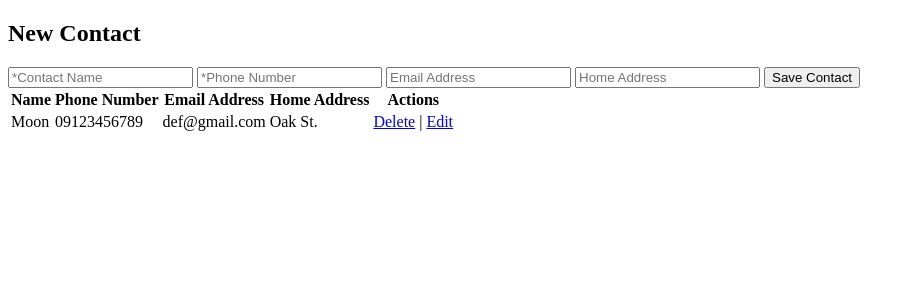
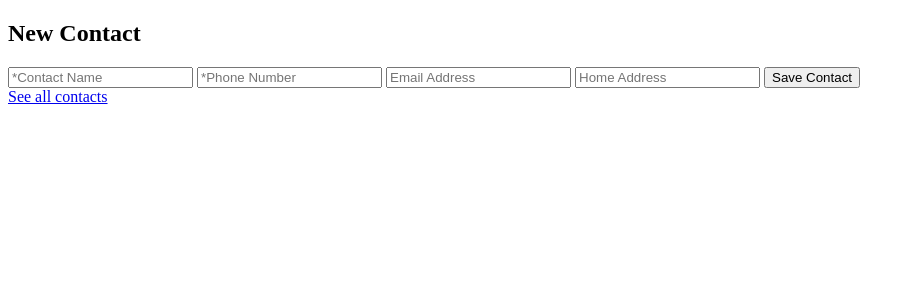
Before and after one commit to KaramiZahra/Contact-Book, a Flask app: page / in a window 1280 px wide. Shown: the top 300 px of the page, without its empty margins (0-915 px from the left). Run offline with Flask 3, Linux system fonts and the light colour scheme.

Commit message:
refactor: separate contact listing

```diff
--- a/app.py
+++ b/app.py
@@ -34,9 +34,14 @@ def index():
             return redirect("/")
         except Exception as e:
             return f"Operation failed: {e}"
-    else:
-        contacts = Contact.query.all()
-        return render_template("index.html", contacts=contacts)
+
+    return render_template("index.html")
+
+
+@app.route("/contacts")
+def show_contacts():
+    contacts = Contact.query.all()
+    return render_template("contacts.html", contacts=contacts)
 
 
 @app.route("/delete/<int:id>")
--- a/templates/index.html
+++ b/templates/index.html
@@ -12,30 +12,7 @@
             <input type="text" name="contact-address" id="contact-address" placeholder="Home Address">
             <input type="submit" value="Save Contact">
         </form>
-    </div>
-    <div class="prev_contacts">
-        {% if not contacts %} <h3>No contacts available!</h3>
-        {% else %}
-        <table>
-            <tr>
-                <th>Name</th>
-                <th>Phone Number</th>
-                <th>Email Address</th>
-                <th>Home Address</th>
-                <th>Actions</th>
-            </tr>
-            {% for contact in contacts %}
-            <tr>
-                <td>{{contact.contact_name}}</td>
-                <td>{{contact.contact_phone}}</td>
-                <td>{{contact.contact_email}}</td>
-                <td>{{contact.contact_address}}</td>
-                <td><a href="/delete/{{contact.contact_id}}">Delete</a> | <a
-                        href="/edit/{{contact.contact_id}}">Edit</a></td>
-            </tr>
-            {% endfor %}
-        </table>
-        {% endif %}
+        <a href="/contacts">See all contacts</a>
     </div>
 </div>
 
```
Also changed, not shown: templates/contacts.html (added, +31 -0 lines), instance/ContactsDB.db.
